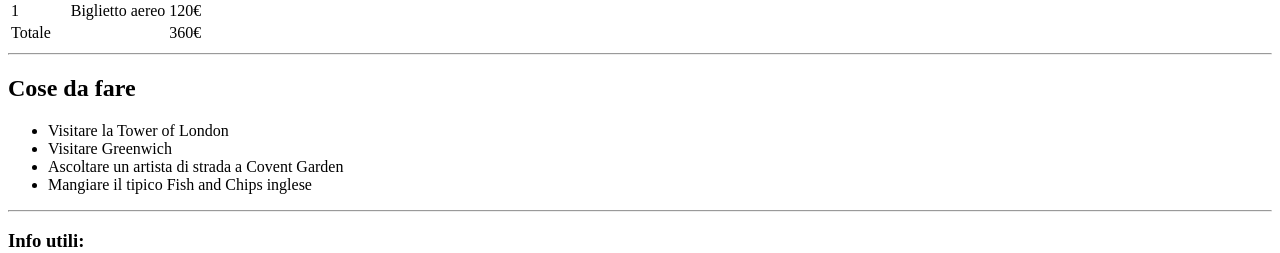
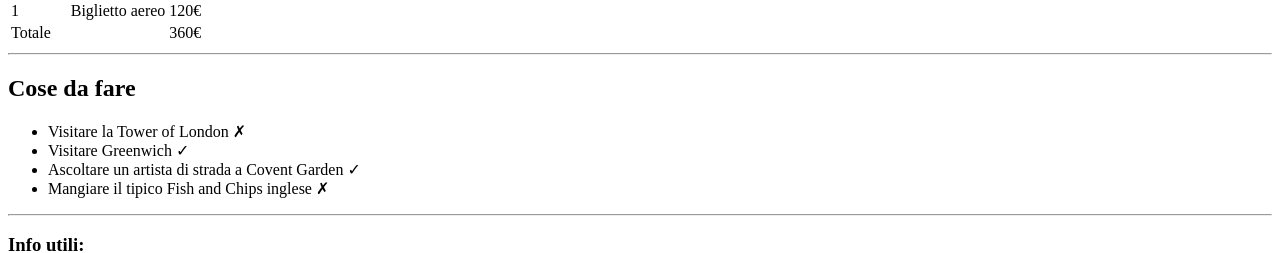
Before and after one commit to Alessandro-Frisone/html-london-trip, a plain HTML site: page index.html in a window 1280 px wide. Shown: the part 828-1081 px from the top of the page. Drawn offline with Linux system fonts and the light colour scheme.

Commit message:
feat: add ballot X and check mark

```diff
--- a/index.html
+++ b/index.html
@@ -54,10 +54,10 @@
         <section>
             <h2> Cose da fare </h2>
             <ul>
-                <li> Visitare la Tower of London </li>
-                <li> Visitare Greenwich </li>
-                <li> Ascoltare un artista di strada a Covent Garden </li>
-                <li> Mangiare il tipico Fish and Chips inglese </li>
+                <li> Visitare la Tower of London <span>&#10007;</span> </li>
+                <li> Visitare Greenwich <span>&#10003;</span> </li>
+                <li> Ascoltare un artista di strada a Covent Garden <span>&#10003;</span></li>
+                <li> Mangiare il tipico Fish and Chips inglese <span>&#10007;</span> </li>
             </ul>
             <hr>
         </section>
```
